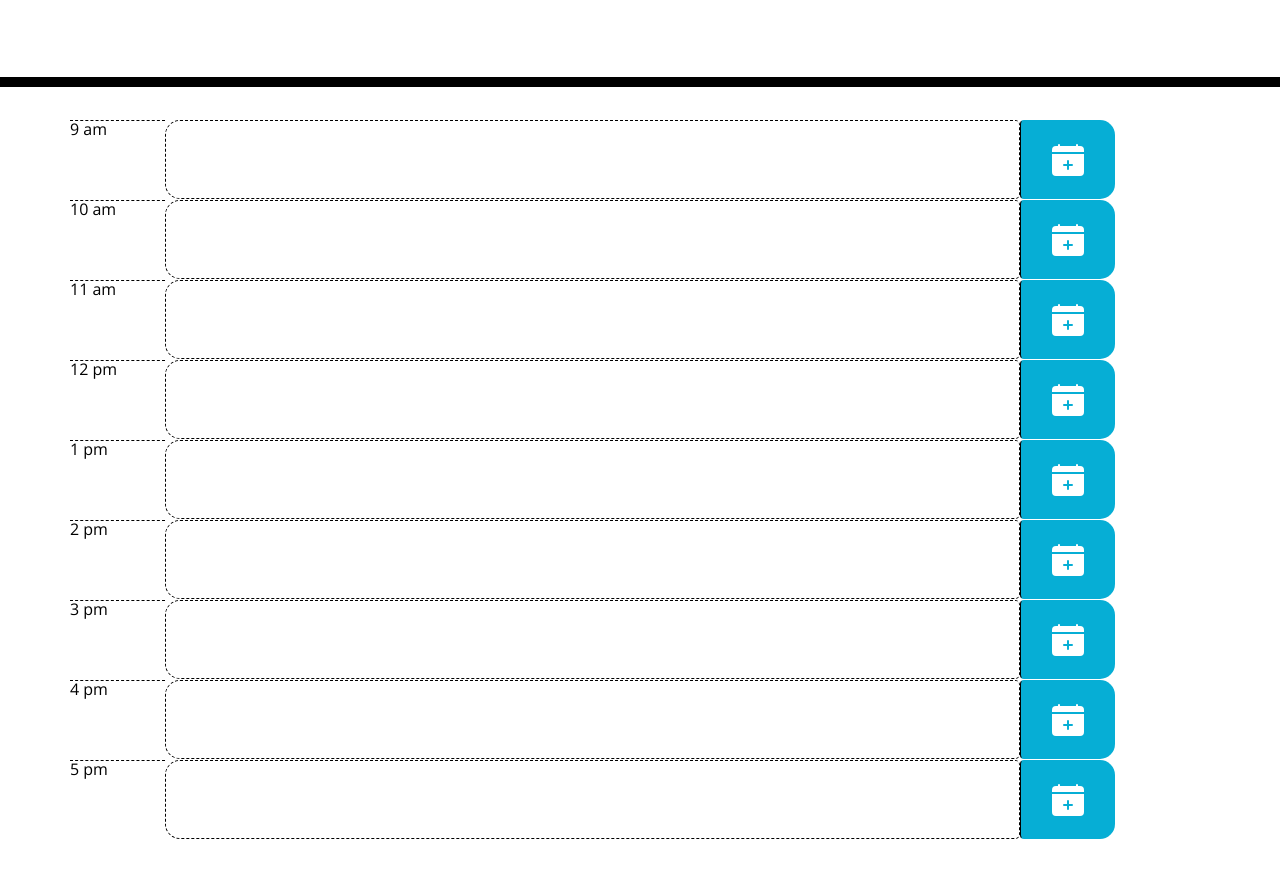
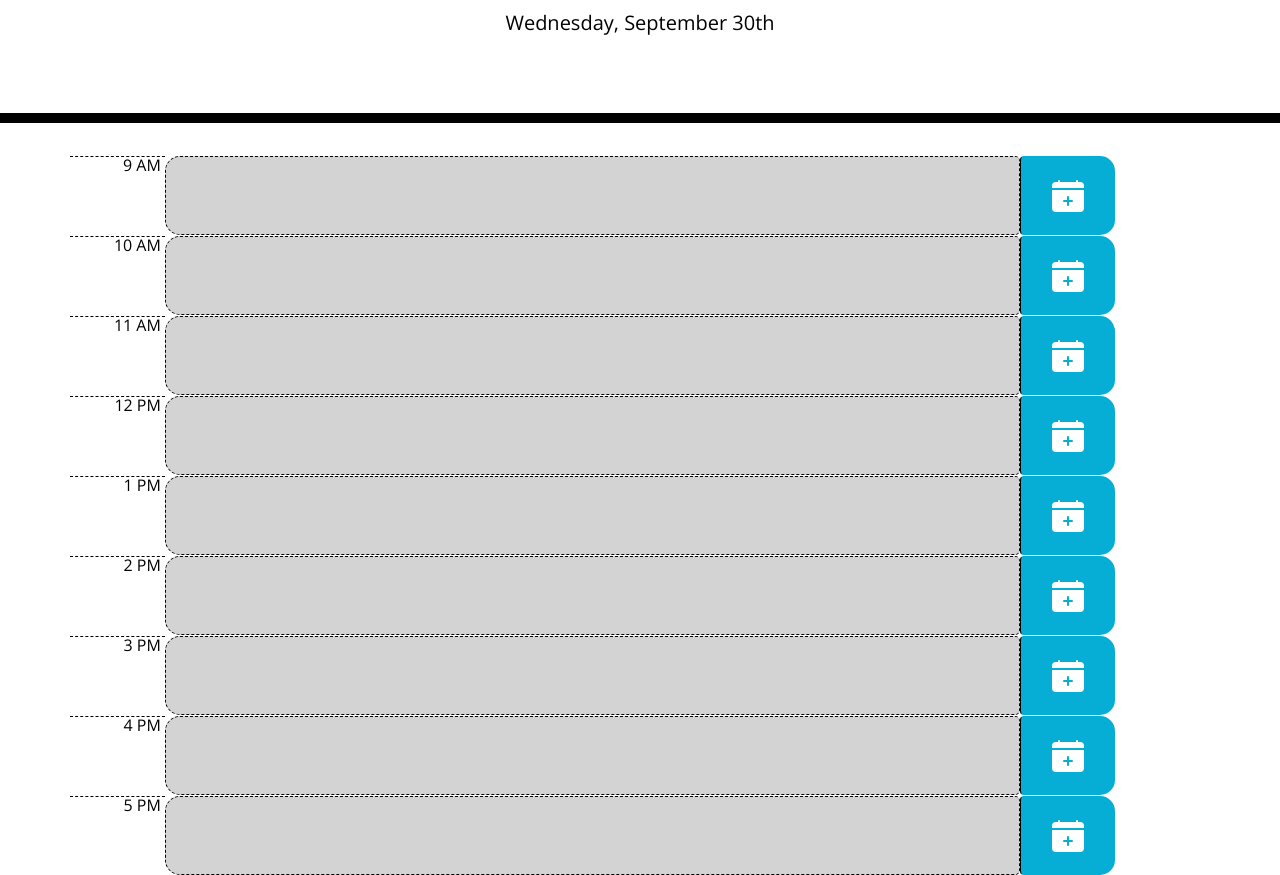
Before and after one commit to scaredofseagles/05-Homework, a plain HTML site: page index.html in a window 1280 px wide. Shown: the part 181-1056 px from the top of the page. Before the commit the page ends 1020 px from the top, so only its background shows below. Drawn offline with nearby package versions, Linux system fonts and the light colour scheme.

Commit message:
added logic to change timeblock colours based on time

```diff
--- a/index.html
+++ b/index.html
@@ -30,72 +30,69 @@
     </header>
     <div class="container">
 
-      <div class="row" id="timeblock1">
-        <div class="col-sm-1 hour">9 am</div>
-        <div class="col-sm-9 time-block"><input class="textarea"></div>
+      <div class="row" id="hour-9">
+        <div class="col-sm-1 hour">9 AM </div>
+        <div class="col-sm-9 time-block" id="9"><input class="textarea"></div>
         <div class="col-sm-1"><button class="btn saveBtn"><svg width="2em" height="2em" viewBox="0 0 16 16" class="bi bi-calendar-plus-fill" fill="currentColor" xmlns="http://www.w3.org/2000/svg">
           <path fill-rule="evenodd" d="M4 .5a.5.5 0 0 0-1 0V1H2a2 2 0 0 0-2 2v1h16V3a2 2 0 0 0-2-2h-1V.5a.5.5 0 0 0-1 0V1H4V.5zM16 14V5H0v9a2 2 0 0 0 2 2h12a2 2 0 0 0 2-2zM8.5 8.5a.5.5 0 0 0-1 0V10H6a.5.5 0 0 0 0 1h1.5v1.5a.5.5 0 0 0 1 0V11H10a.5.5 0 0 0 0-1H8.5V8.5z"/>
         </svg></button></div>
       </div>
-      <div class="row" id="timeblock2">
-        <div class="col-sm-1 hour">10 am</div>
-        <div class="col-sm-9 time-block"><input></div>
+      <div class="row" id="hour-10">
+        <div class="col-sm-1 hour">10 AM </div>
+        <div class="col-sm-9 time-block" id="10"><input></div>
         <div class="col-sm-1"><button class="btn saveBtn"><svg width="2em" height="2em" viewBox="0 0 16 16" class="bi bi-calendar-plus-fill" fill="currentColor" xmlns="http://www.w3.org/2000/svg">
           <path fill-rule="evenodd" d="M4 .5a.5.5 0 0 0-1 0V1H2a2 2 0 0 0-2 2v1h16V3a2 2 0 0 0-2-2h-1V.5a.5.5 0 0 0-1 0V1H4V.5zM16 14V5H0v9a2 2 0 0 0 2 2h12a2 2 0 0 0 2-2zM8.5 8.5a.5.5 0 0 0-1 0V10H6a.5.5 0 0 0 0 1h1.5v1.5a.5.5 0 0 0 1 0V11H10a.5.5 0 0 0 0-1H8.5V8.5z"/>
         </svg></button></div>
       </div>
-      <div class="row" id="timeblock3">
-        <div class="col-sm-1 hour">11 am</div>
-        <div class="col-sm-9 time-block"><input></div>
+      <div class="row" id="hour-11">
+        <div class="col-sm-1 hour">11 AM </div>
+        <div class="col-sm-9 time-block" id="11"><input></div>
         <div class="col-sm-1"><button class="btn saveBtn"><svg width="2em" height="2em" viewBox="0 0 16 16" class="bi bi-calendar-plus-fill" fill="currentColor" xmlns="http://www.w3.org/2000/svg">
           <path fill-rule="evenodd" d="M4 .5a.5.5 0 0 0-1 0V1H2a2 2 0 0 0-2 2v1h16V3a2 2 0 0 0-2-2h-1V.5a.5.5 0 0 0-1 0V1H4V.5zM16 14V5H0v9a2 2 0 0 0 2 2h12a2 2 0 0 0 2-2zM8.5 8.5a.5.5 0 0 0-1 0V10H6a.5.5 0 0 0 0 1h1.5v1.5a.5.5 0 0 0 1 0V11H10a.5.5 0 0 0 0-1H8.5V8.5z"/>
         </svg></button></div>
       </div>
-      <div class="row" id="timeblock4">
-        <div class="col-sm-1 hour">12 pm</div>
-        <div class="col-sm-9 time-block"><input></div>
+      <div class="row" id="hour-12">
+        <div class="col-sm-1 hour">12 PM </div>
+        <div class="col-sm-9 time-block" id="12"><input></div>
         <div class="col-sm-1"><button class="btn saveBtn"><svg width="2em" height="2em" viewBox="0 0 16 16" class="bi bi-calendar-plus-fill" fill="currentColor" xmlns="http://www.w3.org/2000/svg">
           <path fill-rule="evenodd" d="M4 .5a.5.5 0 0 0-1 0V1H2a2 2 0 0 0-2 2v1h16V3a2 2 0 0 0-2-2h-1V.5a.5.5 0 0 0-1 0V1H4V.5zM16 14V5H0v9a2 2 0 0 0 2 2h12a2 2 0 0 0 2-2zM8.5 8.5a.5.5 0 0 0-1 0V10H6a.5.5 0 0 0 0 1h1.5v1.5a.5.5 0 0 0 1 0V11H10a.5.5 0 0 0 0-1H8.5V8.5z"/>
         </svg></button></div>
       </div>
-      <div class="row" id="timeblock5">
-        <div class="col-sm-1 hour">1 pm</div>
-        <div class="col-sm-9 time-block"><input></div>
+      <div class="row" id="hour-13">
+        <div class="col-sm-1 hour">1 PM </div>
+        <div class="col-sm-9 time-block" id="13"><input></div>
         <div class="col-sm-1"><button class="btn saveBtn"><svg width="2em" height="2em" viewBox="0 0 16 16" class="bi bi-calendar-plus-fill" fill="currentColor" xmlns="http://www.w3.org/2000/svg">
           <path fill-rule="evenodd" d="M4 .5a.5.5 0 0 0-1 0V1H2a2 2 0 0 0-2 2v1h16V3a2 2 0 0 0-2-2h-1V.5a.5.5 0 0 0-1 0V1H4V.5zM16 14V5H0v9a2 2 0 0 0 2 2h12a2 2 0 0 0 2-2zM8.5 8.5a.5.5 0 0 0-1 0V10H6a.5.5 0 0 0 0 1h1.5v1.5a.5.5 0 0 0 1 0V11H10a.5.5 0 0 0 0-1H8.5V8.5z"/>
         </svg></button></div>
       </div>
-      <div class="row" id="timeblock6">
-        <div class="col-sm-1 hour">2 pm</div>
-        <div class="col-sm-9 time-block"><input></div>
+      <div class="row" id="hour-14">
+        <div class="col-sm-1 hour">2 PM </div>
+        <div class="col-sm-9 time-block" id="14"><input></div>
         <div class="col-sm-1"><button class="btn saveBtn"><svg width="2em" height="2em" viewBox="0 0 16 16" class="bi bi-calendar-plus-fill" fill="currentColor" xmlns="http://www.w3.org/2000/svg">
           <path fill-rule="evenodd" d="M4 .5a.5.5 0 0 0-1 0V1H2a2 2 0 0 0-2 2v1h16V3a2 2 0 0 0-2-2h-1V.5a.5.5 0 0 0-1 0V1H4V.5zM16 14V5H0v9a2 2 0 0 0 2 2h12a2 2 0 0 0 2-2zM8.5 8.5a.5.5 0 0 0-1 0V10H6a.5.5 0 0 0 0 1h1.5v1.5a.5.5 0 0 0 1 0V11H10a.5.5 0 0 0 0-1H8.5V8.5z"/>
         </svg></button></div>
       </div>
-      <div class="row" id="timeblock7">
-        <div class="col-sm-1 hour">3 pm</div>
-        <div class="col-sm-9 time-block"><input></div>
+      <div class="row" id="hour-15">
+        <div class="col-sm-1 hour">3 PM </div>
+        <div class="col-sm-9 time-block" id="15"><input></div>
         <div class="col-sm-1"><button class="btn saveBtn"><svg width="2em" height="2em" viewBox="0 0 16 16" class="bi bi-calendar-plus-fill" fill="currentColor" xmlns="http://www.w3.org/2000/svg">
           <path fill-rule="evenodd" d="M4 .5a.5.5 0 0 0-1 0V1H2a2 2 0 0 0-2 2v1h16V3a2 2 0 0 0-2-2h-1V.5a.5.5 0 0 0-1 0V1H4V.5zM16 14V5H0v9a2 2 0 0 0 2 2h12a2 2 0 0 0 2-2zM8.5 8.5a.5.5 0 0 0-1 0V10H6a.5.5 0 0 0 0 1h1.5v1.5a.5.5 0 0 0 1 0V11H10a.5.5 0 0 0 0-1H8.5V8.5z"/>
         </svg></button></div>
       </div>
-      <div class="row" id="timeblock8">
-        <div class="col-sm-1 hour">4 pm</div>
-        <div class="col-sm-9 time-block"><input></div>
+      <div class="row" id="hour-16">
+        <div class="col-sm-1 hour">4 PM </div>
+        <div class="col-sm-9 time-block" id="16"><input></div>
         <div class="col-sm-1"><button class="btn saveBtn"><svg width="2em" height="2em" viewBox="0 0 16 16" class="bi bi-calendar-plus-fill" fill="currentColor" xmlns="http://www.w3.org/2000/svg">
           <path fill-rule="evenodd" d="M4 .5a.5.5 0 0 0-1 0V1H2a2 2 0 0 0-2 2v1h16V3a2 2 0 0 0-2-2h-1V.5a.5.5 0 0 0-1 0V1H4V.5zM16 14V5H0v9a2 2 0 0 0 2 2h12a2 2 0 0 0 2-2zM8.5 8.5a.5.5 0 0 0-1 0V10H6a.5.5 0 0 0 0 1h1.5v1.5a.5.5 0 0 0 1 0V11H10a.5.5 0 0 0 0-1H8.5V8.5z"/>
         </svg></button></div>
       </div>
-      <div class="row" id="timeblock9">
-        <div class="col-sm-1 hour">5 pm</div>
-        <div class="col-sm-9 time-block"><input></div>
+      <div class="row" id="hour-17">
+        <div class="col-sm-1 hour">5 PM </div>
+        <div class="col-sm-9 time-block" id="17"><input></div>
         <div class="col-sm-1"><button class="btn saveBtn"><svg width="2em" height="2em" viewBox="0 0 16 16" class="bi bi-calendar-plus-fill" fill="currentColor" xmlns="http://www.w3.org/2000/svg">
           <path fill-rule="evenodd" d="M4 .5a.5.5 0 0 0-1 0V1H2a2 2 0 0 0-2 2v1h16V3a2 2 0 0 0-2-2h-1V.5a.5.5 0 0 0-1 0V1H4V.5zM16 14V5H0v9a2 2 0 0 0 2 2h12a2 2 0 0 0 2-2zM8.5 8.5a.5.5 0 0 0-1 0V10H6a.5.5 0 0 0 0 1h1.5v1.5a.5.5 0 0 0 1 0V11H10a.5.5 0 0 0 0-1H8.5V8.5z"/>
         </svg></button></div>
       </div>
-
-
-      <!-- Timeblocks go here -->
 
     </div>
 
@@ -103,6 +100,49 @@
     <script src="https://cdnjs.cloudflare.com/ajax/libs/moment.js/2.24.0/moment.min.js"></script>
     <script>
 
+      // add day, month date to header
+      $('#currentDay').text(moment().format('dddd, MMMM Do'))
+
+      // add buttons
+
+      // apply class to timeblock based on hour
+      function colourCalender(){
+        var timeBlock = document.querySelectorAll('.time-block')
+        var currentTime = moment().format('k')
+
+        for(let i=0; i<timeBlock.length;i++){
+          if (timeBlock[i].id == currentTime){
+            if (timeBlock[i].classList.contains('past') || timeBlock[i].classList.contains('future')){
+              timeBlock[i].classList.remove('past')
+              timeBlock[i].classList.remove('future')
+            }
+
+            timeBlock[i].classList.add('present')
+          } else if (Number(timeBlock[i].id) < currentTime){
+            if (timeBlock[i].classList.contains('present') || timeBlock[i].classList.contains('future')){
+              timeBlock[i].classList.remove('present')
+              timeBlock[i].classList.remove('future')
+            }
+
+            timeBlock[i].classList.add('past')
+          } else if (Number(timeBlock[i].id) > currentTime){
+            if (timeBlock[i].classList.contains('present') || timeBlock[i].classList.contains('past')){
+              timeBlock[i].classList.remove('present')
+              timeBlock[i].classList.remove('past')
+            }
+
+            timeBlock[i].classList.add('future')
+          } else{
+            console.log('something is not working ...')
+          }
+
+        }
+
+      }
+      // local.storage
+
+      colourCalender();
+
     </script>
   </body>
 </html>
--- a/style.css
+++ b/style.css
@@ -36,6 +36,7 @@ input{
   height: 100%;
   outline: none;
   border: none;
+  background: transparent;
 }
 .row {
   white-space: pre-wrap;
@@ -47,6 +48,7 @@ input{
   background-color: #ffffff;
   color: #000000;
   border-top: 1px dashed #000000;
+  text-align: right;
 }
 
 .past {
```
